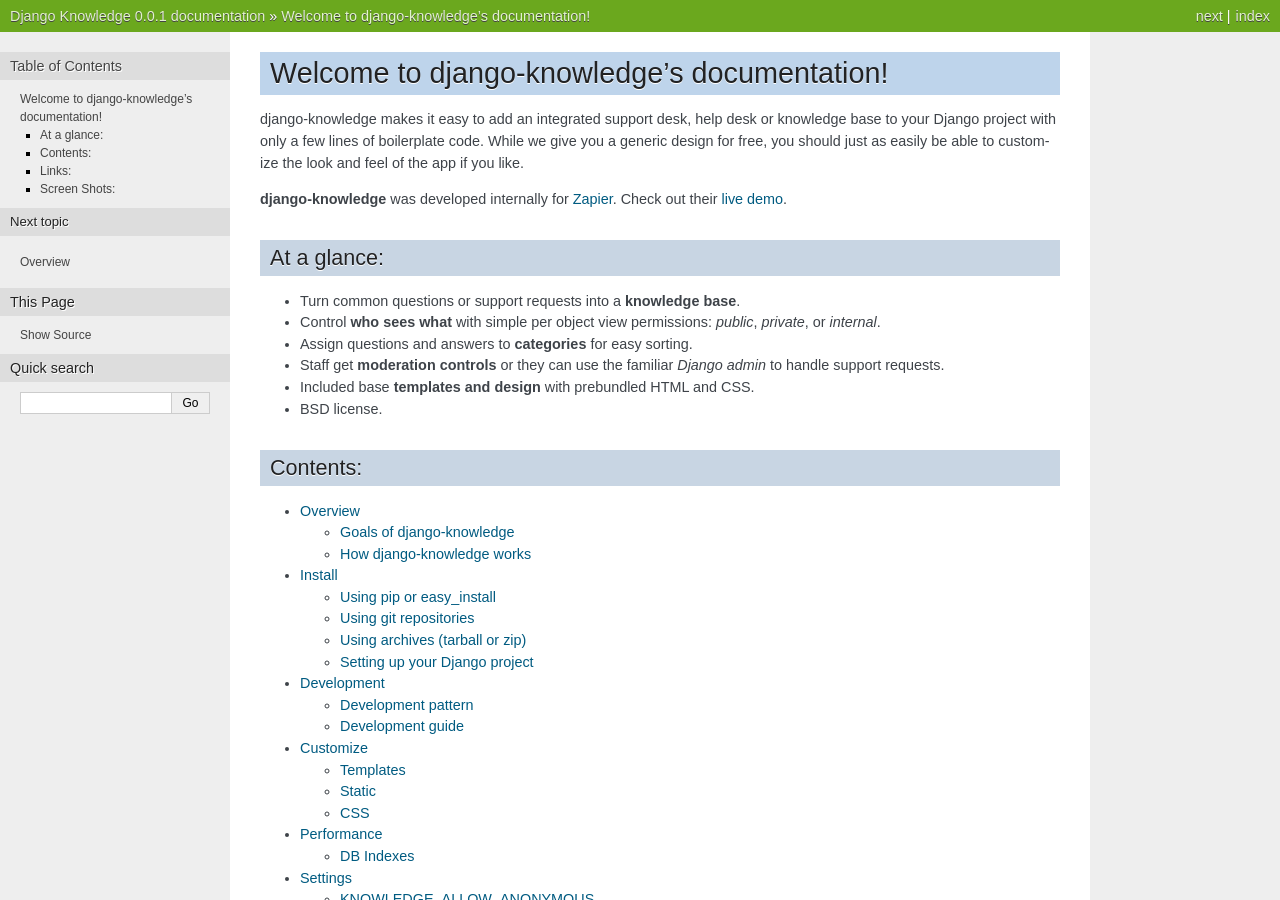
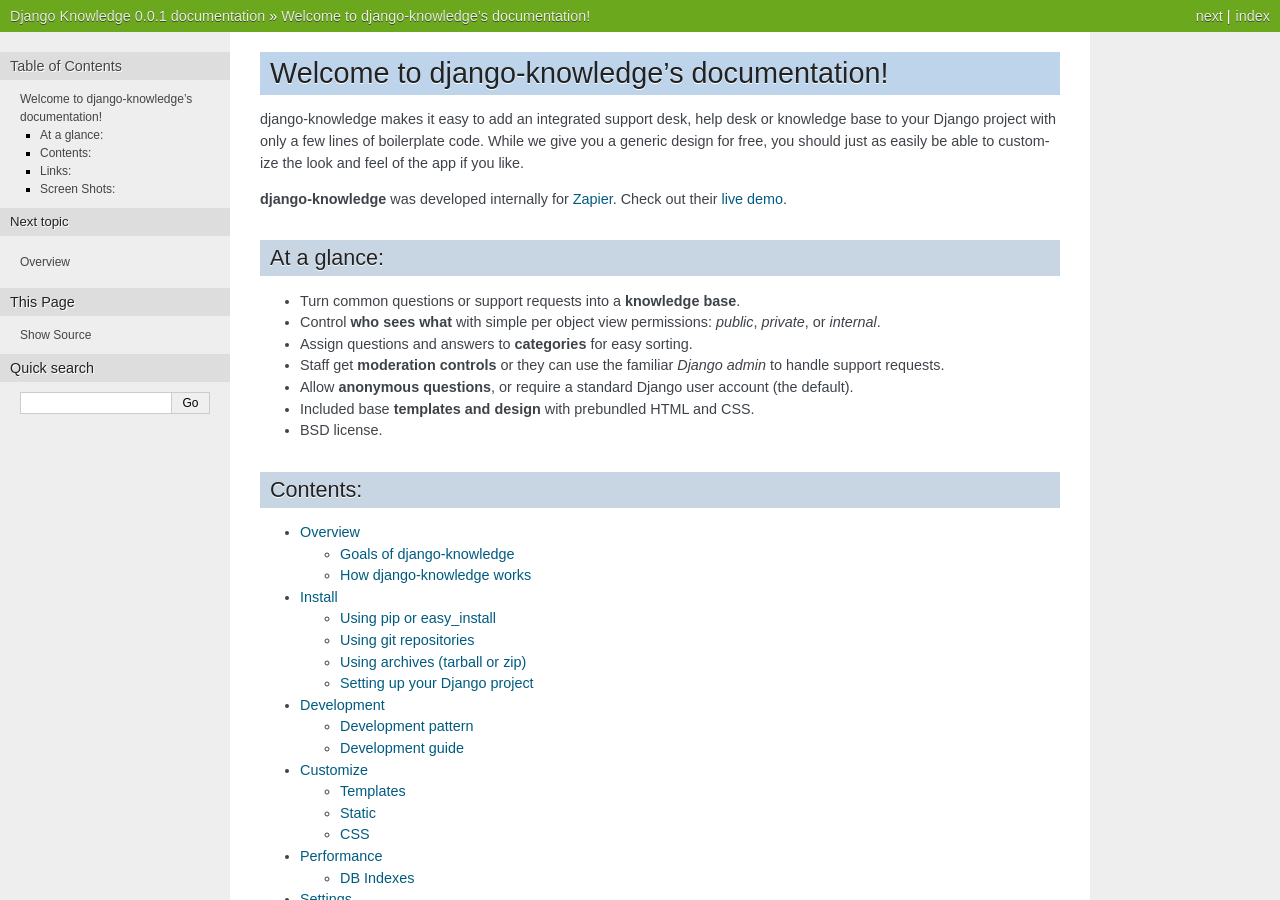
Before and after one commit to zapier/django-knowledge, a Sphinx documentation site: the page built from docs/index.rst, in a window 1280 px wide and 900 px high. Built offline with Sphinx 7.4.7, drawn with Linux system fonts in a browser that asks for light colours; pages that are not in the unit, such as notebooks, are missing from menus.

Commit message:
last one i promise

```diff
--- a/README.rst
+++ b/README.rst
@@ -17,6 +17,7 @@
 - Control **who sees what** with simple per object view permissions: *public*, *private*, or *internal*.
 - Assign questions and answers to **categories** for easy sorting.
 - Staff get **moderation controls** or they can use the familiar *Django admin* to handle support requests.
+- Allow **anonymous questions**, or require a standard Django user account (the default).
 - Included base **templates and design** with prebundled HTML and CSS.
 - BSD license.
 
--- a/docs/index.rst
+++ b/docs/index.rst
@@ -23,6 +23,7 @@
 - Control **who sees what** with simple per object view permissions: *public*, *private*, or *internal*.
 - Assign questions and answers to **categories** for easy sorting.
 - Staff get **moderation controls** or they can use the familiar *Django admin* to handle support requests.
+- Allow **anonymous questions**, or require a standard Django user account (the default).
 - Included base **templates and design** with prebundled HTML and CSS.
 - BSD license.
 
```
